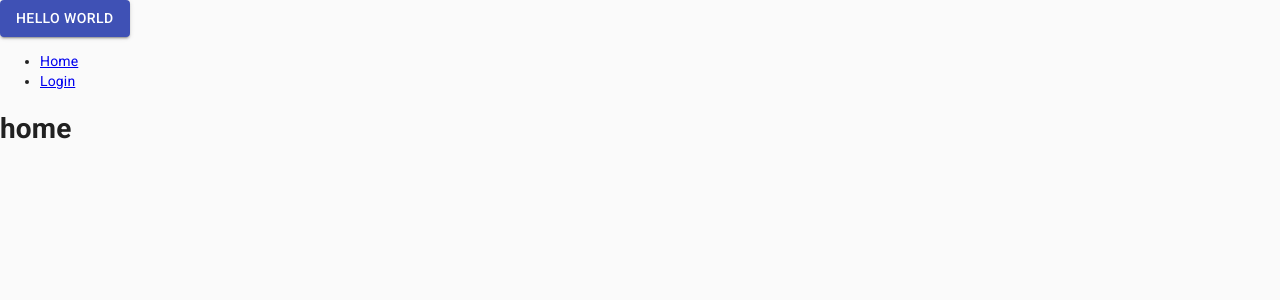
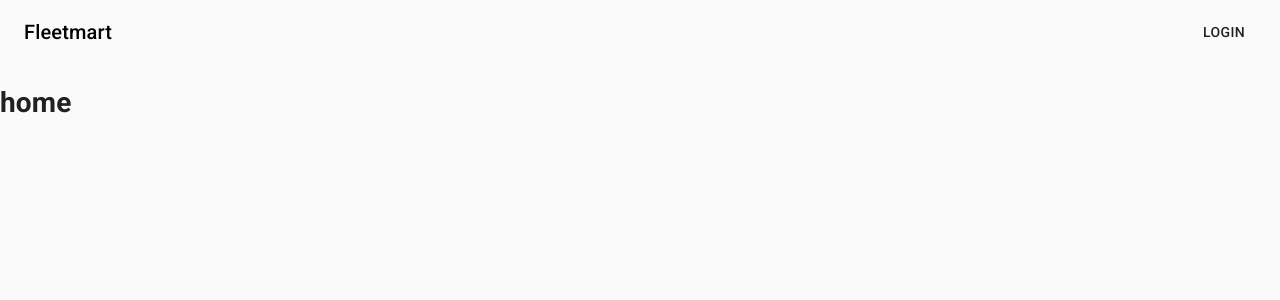
Before and after one commit to Razatastic/Fleetmart, a React (Create React App) app in the folder src/client/: page / in a window 1280 px wide. Shown: the top 300 px of the page. Built offline with nearby package versions, Linux system fonts and the light colour scheme.

Commit message:
Update Navbar

```diff
--- a/src/client/src/components/layout/Navbar.js
+++ b/src/client/src/components/layout/Navbar.js
@@ -1,25 +1,44 @@
 import React from 'react';
+import { makeStyles } from '@material-ui/core/styles';
+import AppBar from '@material-ui/core/AppBar';
+import Toolbar from '@material-ui/core/Toolbar';
+import Typography from '@material-ui/core/Typography';
+import Button from '@material-ui/core/Button';
 import { Link } from 'react-router-dom';
-// import SignedInLinks from './SignedInLinks';
-// import SignedOutLinks from './SignedOutLinks';
-import Button from '@material-ui/core/Button';
+
+const useStyles = makeStyles(theme => ({
+  root: {
+    flexGrow: 1
+  },
+  menuButton: {
+    marginRight: theme.spacing(2)
+  },
+  title: {
+    flexGrow: 1
+  }
+}));
 
 export default function Navbar() {
+  const classes = useStyles();
+
   return (
-    <div>
-      <Button variant="contained" color="primary">
-        Hello World
-      </Button>
-      <nav>
-        <ul>
-          <li>
-            <Link to="/">Home</Link>
-          </li>
-          <li>
-            <Link to="/login">Login</Link>
-          </li>
-        </ul>
-      </nav>
+    <div className={classes.root}>
+      <AppBar
+        position="static"
+        color="transparent"
+        style={{ boxShadow: 'none' }}
+      >
+        <Toolbar>
+          <Typography variant="h6" className={classes.title}>
+            <Link to="/" style={{ color: 'black', textDecoration: 'none' }}>
+              Fleetmart
+            </Link>
+          </Typography>
+          <Link to="signin">
+            <Button>Login</Button>
+          </Link>
+        </Toolbar>
+      </AppBar>
     </div>
   );
 }
```
